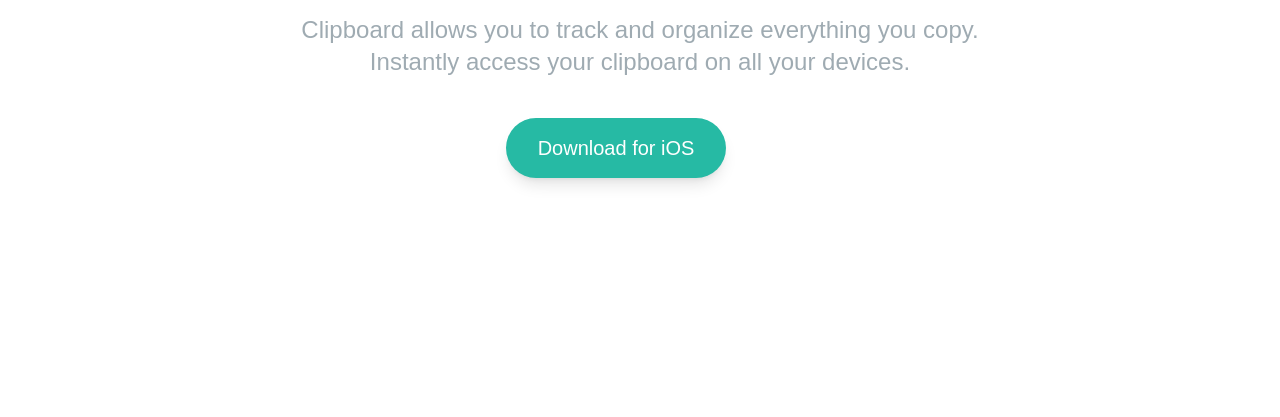
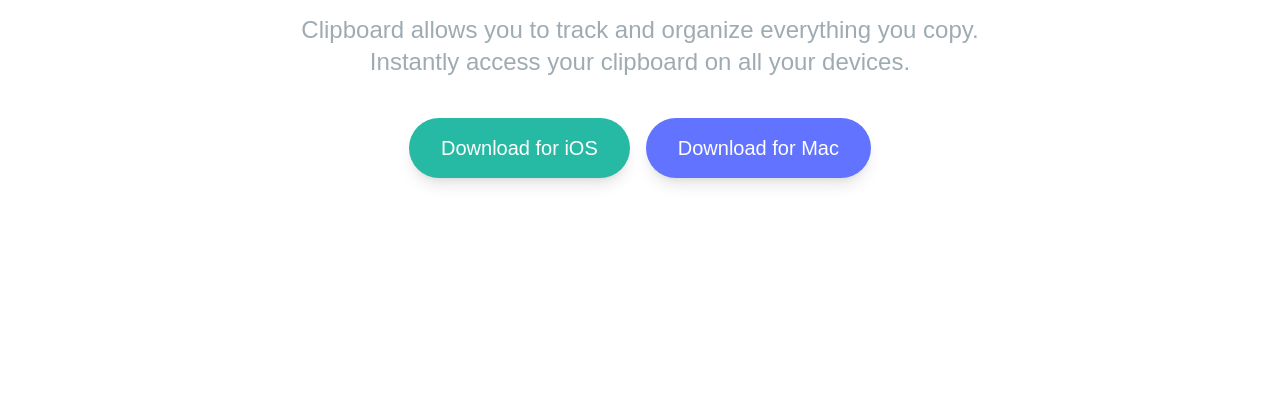
Before and after one commit to IrisKerr/Clipboard-website, a website: page index.html in a window 1280 px wide. Shown: the part 383-800 px from the top of the page. Drawn offline with Linux system fonts and the light colour scheme; files whose address does not match are found by name; a web font is replaced by a local one.

Commit message:
download buttons

```diff
--- a/index.html
+++ b/index.html
@@ -26,7 +26,8 @@
             class="flex flex-col justify-center w-full space-y-6 text-xl text-white md:flex-row md:space-y-0 md:space-x-4">
             <a href="#" class="p-4 px-8 rounded-full shadow-lg bg-strongCyan duration-200 hover:opacity-80">Download for
                 iOS</a>
-            <a href="#" class="p-4"></a>
+            <a href="#" class="p-4 px-8 rounded-full shadow-lg bg-lightBlue duration-200 hover:opacity-80">Download for
+                Mac</a>
         </div>
 
     </div>
```
Also changed, not shown: css/style.css.
